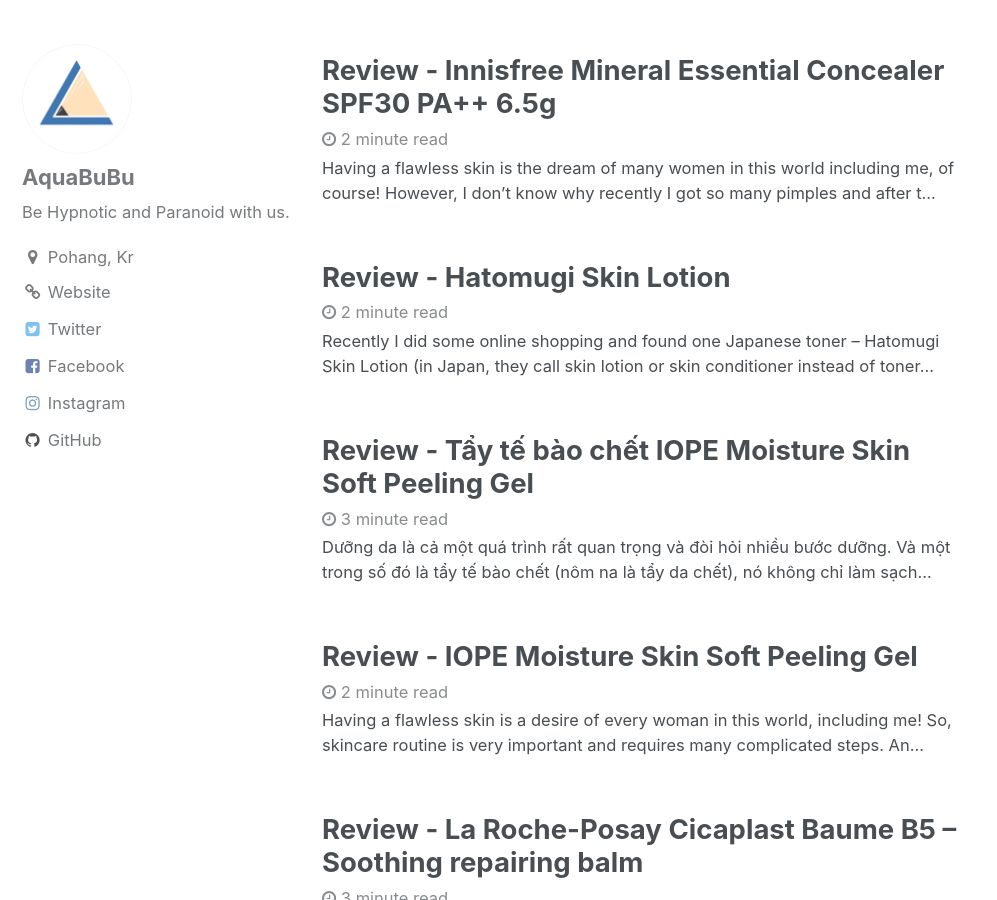
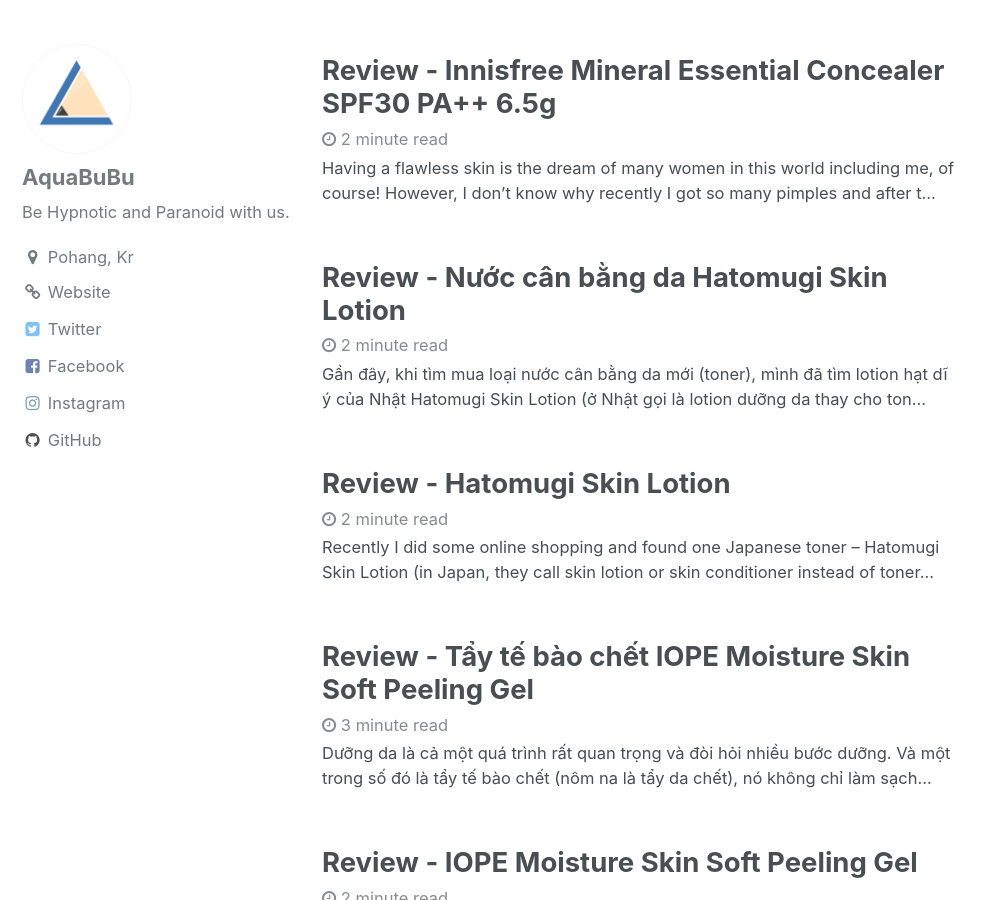
Before and after one commit to aquabubu/home, a Jekyll site: the page built from _pages/year-archive.html, in a window 1280 px wide and 900 px high, scrolled down 1749 px. Shown: the whole window, without its empty margins (0-997 px from the left). Built offline with Jekyll 4.4.1, drawn with Linux system fonts in a browser that asks for light colours; emoji names are drawn with the system emoji font; some of the changed lines change nothing that is shown.

Commit message:
Update sites

```diff
--- /dev/null
+++ b/_posts/2017-05-15-Review-Nuoc-can-bang-da-Hatomugi-Skin-Lotion.md
@@ -0,0 +1,66 @@
+---
+title: Review - Nước cân bằng da Hatomugi Skin Lotion
+categories: Beauty
+tags:
+- tonerhatomugi
+- hatomugiskinlotion
+- nuoccanbanghatomugi
+- aquabubu
+- myphamduongda
+header:
+  teaser: assets/images/hato.png
+layout: single
+author_profile: true
+read_time: true
+comments: true
+share: true
+related: true
+toc: true
+---
+
+Gần đây, khi tìm mua loại nước cân bằng da mới (toner), mình đã tìm lotion hạt dĩ ý của Nhật **Hatomugi Skin Lotion** (ở Nhật gọi là lotion dưỡng da thay cho toner). Em này làm mình ngạc nhiên hết sức vì thể tích khủng mà giá rất lại rất rẻ 500ml/8.500krw. Các blogger ca ngợi em này nhiều lắm, bảo là Hatomugi là một trong những loại toner tốt nhất và được hầu hết các phụ nữ Nhật Bản yêu thích.
+{: style="text-align: justify;"}
+
+<figure style="width: 400px" class="align-center">
+  <img src="{{ site.url }}{{ site.baseurl }}/assets/images/hato-1.png" alt="">
+  <figcaption></figcaption>
+</figure>
+
+## Bao bì
+Một chai nhựa trong suốt đơn giản có chứa toner bên trong. Toner màu trắng đục, gần như không mùi. Nắp chai cũng giống các loại toner khác, dễ dàng lấy ra.
+{: style="text-align: justify;"}
+
+## Thành phần
+
+<span style="color:royalblue"> Water, Butylene Glycol, Dipotassium Glycyrrhizate, Coix Lacryma Jobi Mayuen Seed Extract, Styrene/Acrylates Copolymer, Dipropylene Glycol, Alcohol, Acid Citric, Sodium Citrate, Methylparaben, Propylparaben. </span>
+{: style="text-align: justify;"}
+
+## Giới thiệu về Hatomugi skin lotion
+
+Thành phần chính của Hatomugi skin lotion là chiết xuất tự nhiên. Hatomugi có nghĩa là hạt dĩ ý ở Nhật (tên khoa học là Coix lacryma-jobi) có tác dụng giữ ẩm, làm trắng, chống viêm và chống lão hóa.
+{: style="text-align: justify;"}
+
+  * Tăng cường khả năng thẩm thấu của da, làm ẩm, làm dịu làn da.
+  * Nhắm đến các vấn đề về da, chẳng hạn như lỗ chân lông to, da có nếp nhăn, và da lão hóa.
+  * Chiết xuất hạt dĩ ý giàu Vitamin B1 và B2 giúp làm sạch mụn trứng cá và cải thiện màu da không đều.
+Cân bằng độ axit của da, tăng cường độ đàn hồi của da và làm ẩm da suốt cả ngày.
+{: style="text-align: justify;"}
+
+## Cách dùng
+
+Có rất nhiều cách để sử dụng skin lotion này:
+  * **Toner**: Sau khi rửa mặt sạch, cho nước cân bằng ra tay hoặc bông cotton rồi nhẹ nhàng thoa lên mặt.
+  * **Mặt nạ dưỡng da**: thấm ướt 4 miếng bông cotton và đặt lên vùng trán, 2 bên má và cằm để trong 5-10 phút. Bạn cũng có thể thay thế nó bằng một mặt nạ nén chuyên dụng.
+  * **Sữa dưỡng thể**: Sau khi tắm thoa skin lotion này lên người.
+  * **Xịt khoáng**: đổ skin lotion này vào một chai xịt để sử dụng bất cứ khi nào da mặt bạn cảm thấy khô.
+  * Sử dụng để **làm dịu vết cháy nắng**.
+  * Để tăng cường tác dụng làm mát da, Hatomugi Skin Lotion **có thể được cất trong tủ lạnh**.
+{: style="text-align: justify;"}
+
+<figure style="width: 400px" class="align-center">
+  <img src="{{ site.url }}{{ site.baseurl }}/assets/images/hato-2.png" alt="">
+  <figcaption></figcaption>
+</figure>
+
+Mình đã thử dùng Hatomugi skin lotion như một mặt nạ dưỡng da vì chai bự quá, xài cho mau hết. :laughing:  Sau khi đắp xong, mình hoàn toàn thất vọng với em này, da mình bị đỏ lên và nhìn kinh lắm, nhất là hai bên má, cũng hơi bị rát nữa, chắc là do nó có **chứa cồn**. Còn dùng như toner, em này cũng không có gì đặc biệt, là một toner hoàn toàn bình thường. Em này chỉ được cái chai bự và giá rẻ thôi. Mình sẽ không mua lại em này đâu. Mình nghĩ bạn nào da hỗn hợp thiên khô, da khô, da nhạy cảm dễ bị kích ứng thì không nên dùng em này.
+{: style="text-align: justify;"}
```
Also changed, not shown: _posts/2017-09-17-Review-Kem-duong-da-oc-sen-The-Skin-House-Wrinkle-Snail-System-Cream.md (+1 -1 lines).
